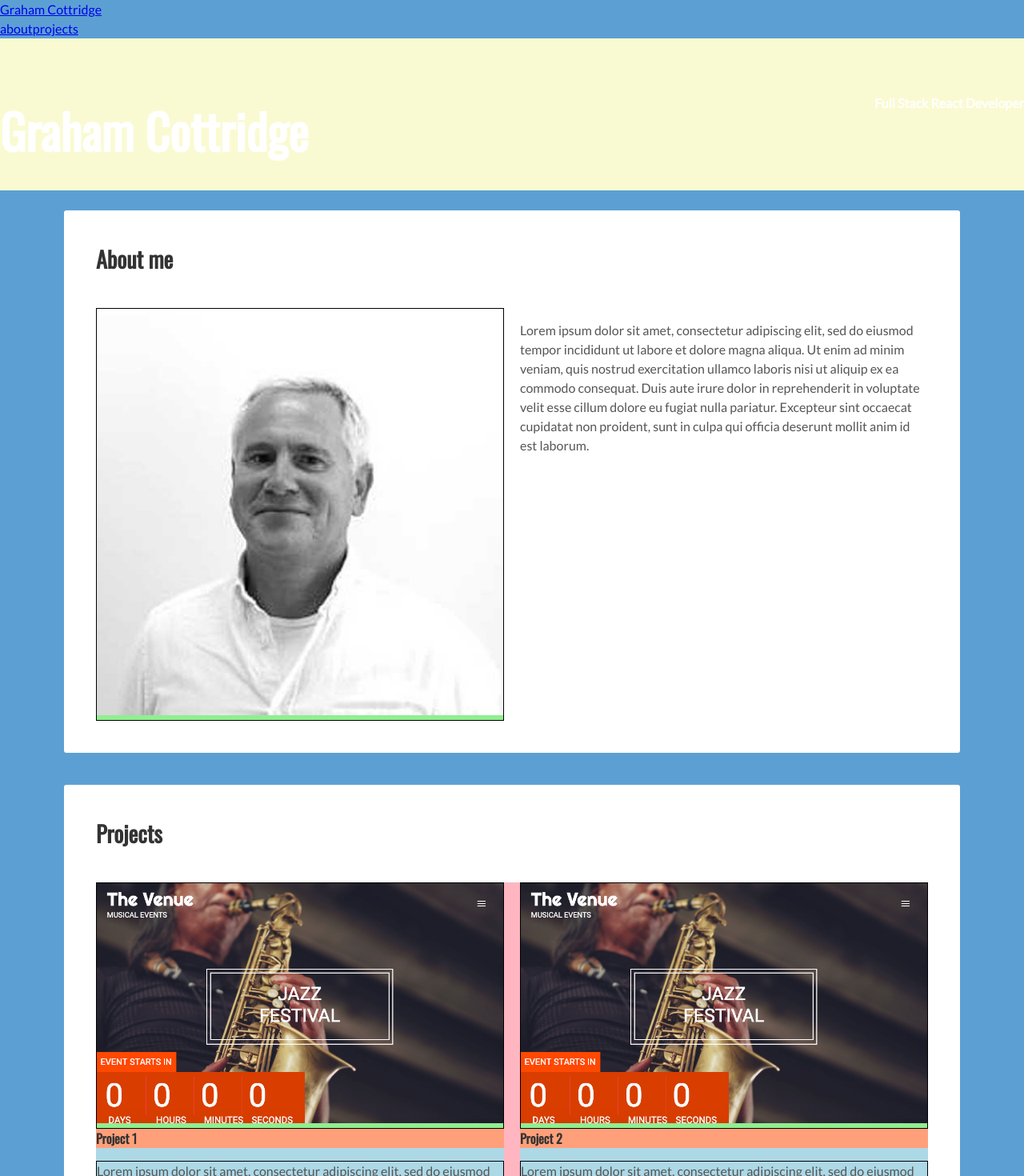
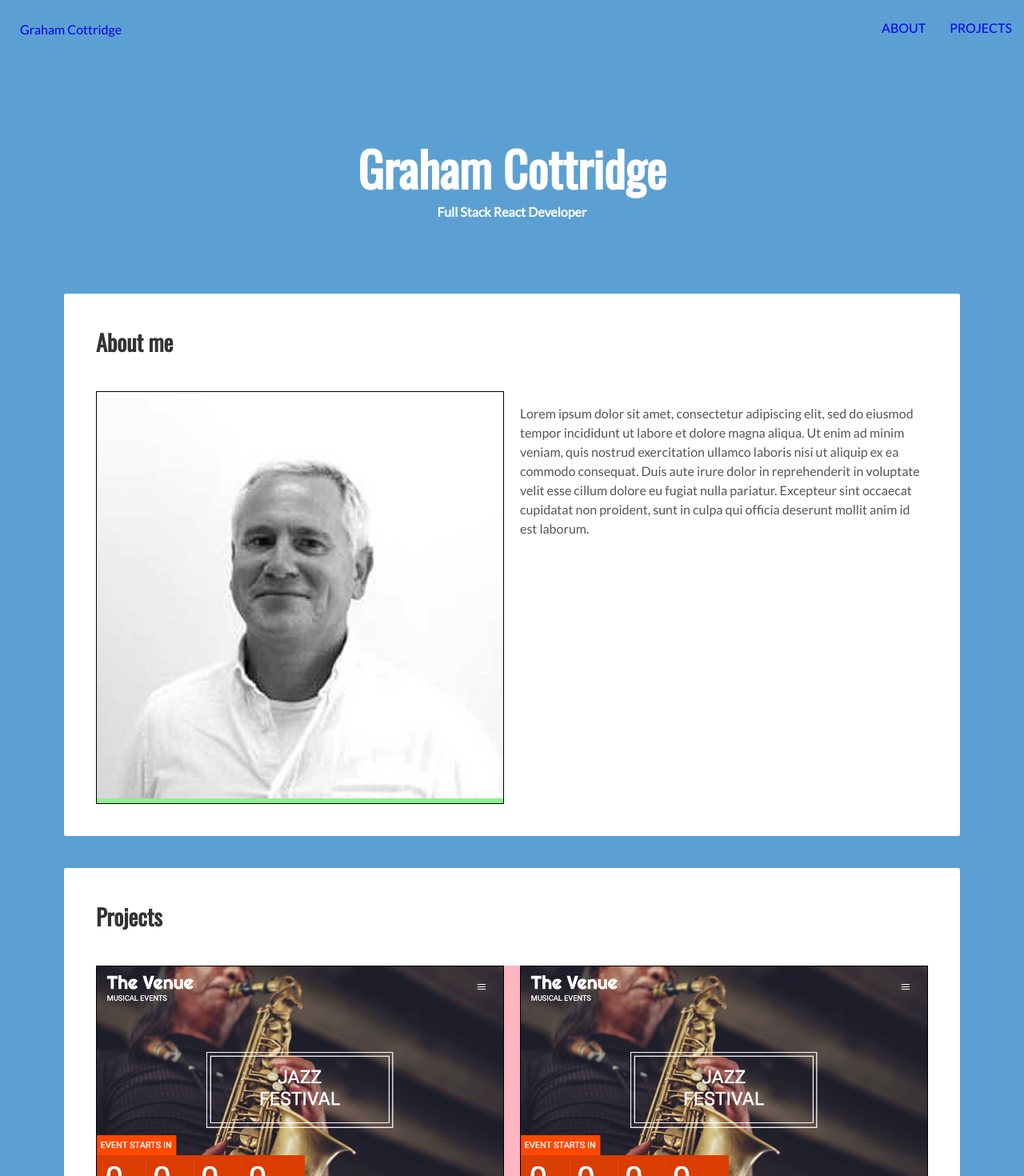
Before and after one commit to grahamcottridge/gc-portfolio, a React (Create React App) app: page / in a window 1280 px wide. Shown: the top 1470 px of the page at 80% size. Built offline with nearby package versions, Linux system fonts and the light colour scheme.

Commit message:
Update styles

```diff
--- a/src/components/card/card.component.jsx
+++ b/src/components/card/card.component.jsx
@@ -5,7 +5,7 @@ import "./card.styles.scss";
 const Card = props => {
   return (
     <div className="card">
-      <div className="title">
+      <div className="title" id={props.id}>
         <h2>{props.title}</h2>
         {props.children}
       </div>
--- a/src/components/header/header.styles.scss
+++ b/src/components/header/header.styles.scss
@@ -1,5 +1,4 @@
 .header {
-  background: lightgoldenrodyellow;
   text-align: center;
   padding: 60px 0px;
 
--- a/src/components/navbar/navbar.component.jsx
+++ b/src/components/navbar/navbar.component.jsx
@@ -4,15 +4,15 @@ import "./navbar.styles.scss";
 
 const Navbar = () => (
   <div className="navbar">
-    <a className="logo-container" href="#">
+    <a className="name-container" href="#">
       Graham Cottridge
     </a>
     <div className="options">
-      <a className="option" href="#">
-        about
+      <a className="option" href="#about">
+        ABOUT
       </a>
-      <a className="option" href="#">
-        projects
+      <a className="option" href="#projects">
+        PROJECTS
       </a>
     </div>
   </div>
--- a/src/components/navbar/navbar.styles.scss
+++ b/src/components/navbar/navbar.styles.scss
@@ -1,14 +1,15 @@
-.header {
+.navbar {
   height: 70px;
   width: 100%;
   display: flex;
   justify-content: space-between;
   margin-bottom: 25px;
 
-  .logo-container {
+  .name-container {
     height: 100%;
-    width: 70px;
+    width: 150px;
     padding: 25px;
+    text-decoration: none;
   }
 
   .options {
@@ -20,6 +21,7 @@
 
     .option {
       padding: 10px 15px;
+      text-decoration: none;
     }
   }
 }
--- a/src/components/project-item/project-item.styles.scss
+++ b/src/components/project-item/project-item.styles.scss
@@ -1,16 +1,12 @@
 .project {
-  background: lightblue;
-
   h4 {
     margin: 0 12px 0 0;
   }
 
   .name {
-    background: lightsalmon;
   }
 
   .image {
-    background: lightgreen;
   }
 
   .image > img {
@@ -18,6 +14,5 @@
   }
 
   .text {
-    background: lightyellow;
   }
 }
--- a/src/pages/homepage.component.jsx
+++ b/src/pages/homepage.component.jsx
@@ -13,10 +13,10 @@ const HomePage = () => {
     <div className="homepage">
       <Navbar />
       <Header />
-      <Card title="About me">
+      <Card title="About me" id="about">
         <About />
       </Card>
-      <Card title="Projects">
+      <Card title="Projects" id="projects">
         <Projects />
       </Card>
     </div>
```
